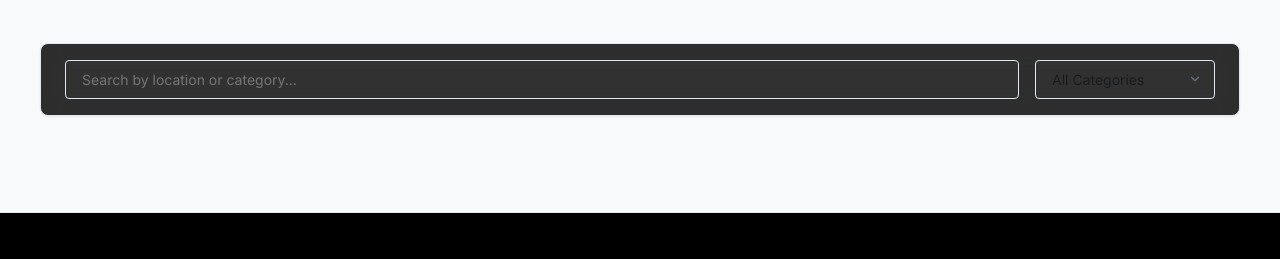
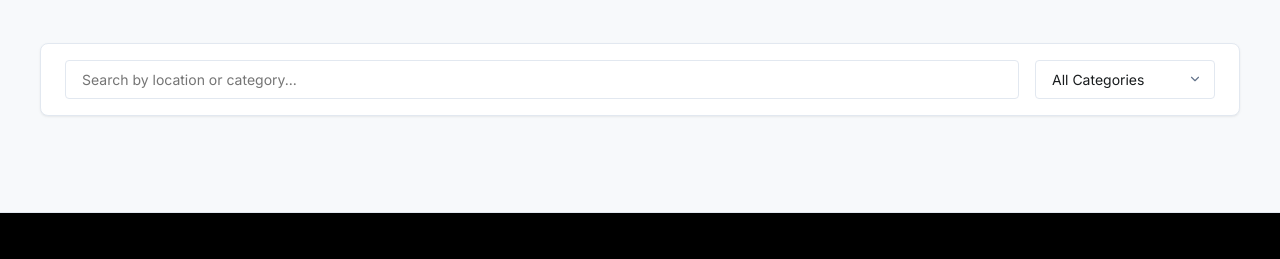
Before and after one commit to AK-Civix/official, a website built with Vite: page feed.html in a window 1280 px wide. Shown: the part 279-538 px from the top of the page. Built offline with nearby package versions, Linux system fonts and the light colour scheme; some packages are replaced by stand-ins of ours; no server answers; the database is empty.

Commit message:
fix: adjust glass-card, filter-bar, and input backgrounds to support light mode

```diff
--- a/styles/main.css
+++ b/styles/main.css
@@ -196,7 +196,7 @@
 
 /* CARDS */
 .glass-card {
-    background: rgba(10, 10, 10, 0.7);
+    background: var(--bg-surface);
     backdrop-filter: blur(12px);
     -webkit-backdrop-filter: blur(12px);
     border: 1px solid var(--border-color);
@@ -385,7 +385,7 @@
     font-family: inherit;
     font-size: 14px;
     color: var(--text-primary);
-    background-color: rgba(255, 255, 255, 0.02);
+    background-color: #ffffff;
     transition: var(--transition-fast);
 }
 
@@ -596,7 +596,7 @@
     max-width: 1200px;
     margin: -24px auto var(--space-4);
     padding: var(--space-2) var(--space-3);
-    background: rgba(10, 10, 10, 0.85);
+    background: var(--bg-surface);
     backdrop-filter: blur(12px);
     -webkit-backdrop-filter: blur(12px);
     border: 1px solid var(--border-color);
```
